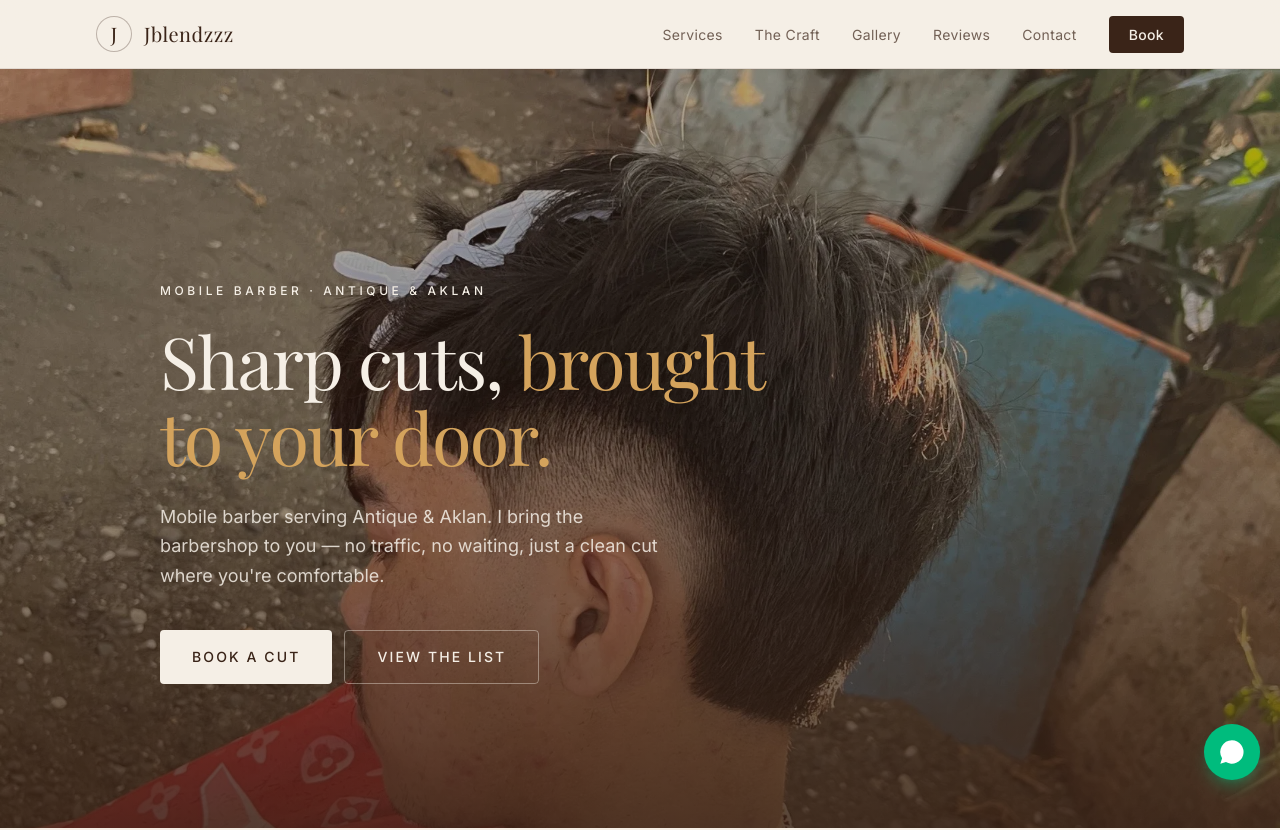
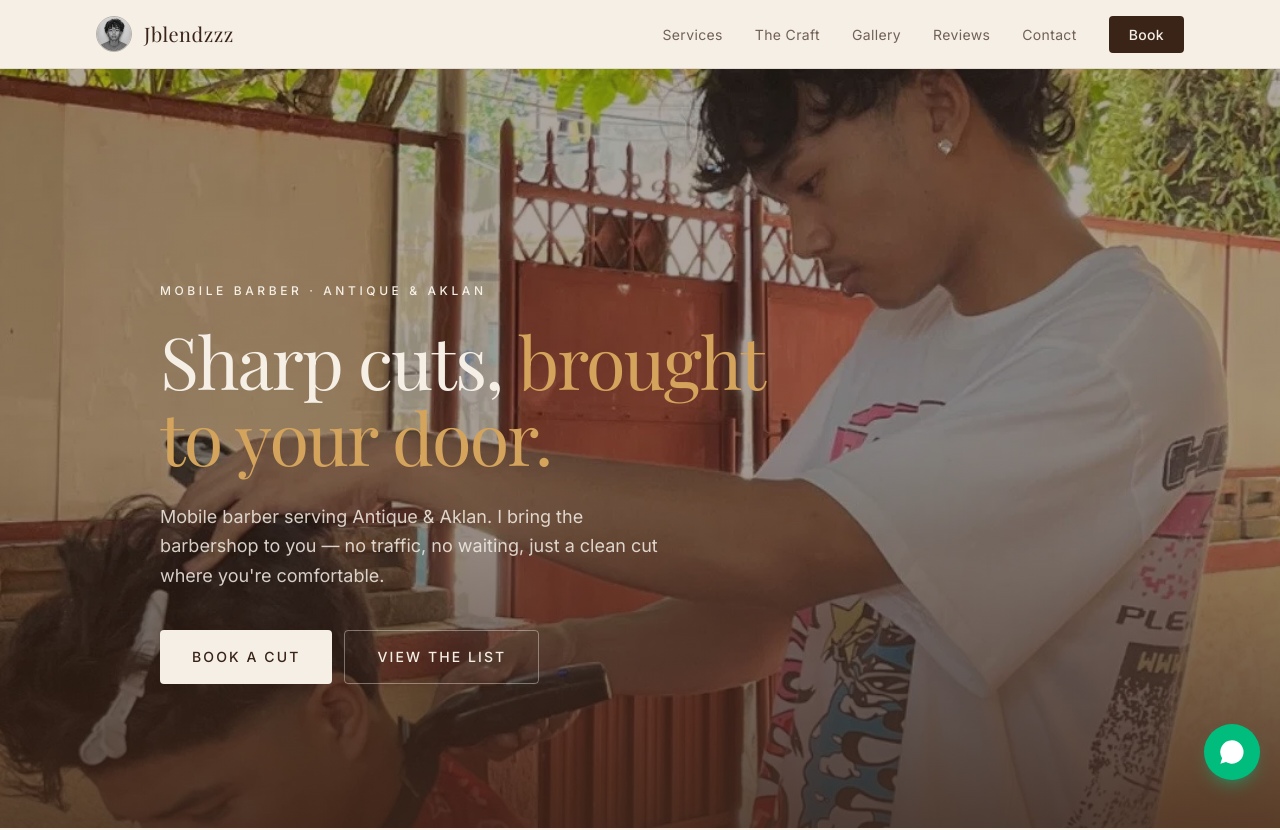
Before and after one commit to cfcn2021-ai/jblendzzz, a Next.js app: page / in a window 1280 px wide. Shown: the top 830 px of the page. Built offline with nearby package versions, Linux system fonts and the light colour scheme; a web font is replaced by a local one.

Commit message:
Swap hero image to front-page.webp; replace J logo with profile photo

```diff
--- a/components/Footer.tsx
+++ b/components/Footer.tsx
@@ -6,8 +6,12 @@ export default function Footer() {
     <footer className="border-t border-brown/15 bg-cream-light py-10">
       <div className="mx-auto flex max-w-6xl flex-col items-center justify-between gap-4 px-5 sm:flex-row lg:px-8">
         <div className="flex items-center gap-3">
-          <div className="grid h-8 w-8 place-items-center rounded-full border border-brown/30 bg-cream font-display text-lg text-brown leading-none">
-            J
+          <div className="h-8 w-8 overflow-hidden rounded-full border border-brown/30">
+            <img
+              src="/gallery/profile.webp"
+              alt=""
+              className="h-full w-full object-cover"
+            />
           </div>
           <span className="font-display text-lg tracking-wide text-brown">
             {SITE.name}
--- a/components/Hero.tsx
+++ b/components/Hero.tsx
@@ -5,7 +5,7 @@ export default function Hero() {
     <section id="top" className="relative isolate overflow-hidden">
       <div className="absolute inset-0 -z-10">
         <img
-          src="/gallery/cut3.webp"
+          src="/gallery/front-page.webp"
           alt="Sharp cut by Jblendzzz"
           className="h-full w-full object-cover"
         />
--- a/components/Nav.tsx
+++ b/components/Nav.tsx
@@ -18,8 +18,12 @@ export default function Nav() {
     <header className="sticky top-0 z-40 border-b border-brown/10 bg-cream/85 backdrop-blur-md">
       <nav className="mx-auto flex max-w-6xl items-center justify-between px-5 py-4 lg:px-8">
         <a href="#top" className="flex items-center gap-3 group">
-          <div className="grid h-9 w-9 place-items-center rounded-full border border-brown/30 bg-cream font-display text-xl text-brown leading-none transition group-hover:border-brown">
-            J
+          <div className="h-9 w-9 overflow-hidden rounded-full border border-brown/30 transition group-hover:border-brown">
+            <img
+              src="/gallery/profile.webp"
+              alt=""
+              className="h-full w-full object-cover"
+            />
           </div>
           <span className="font-display text-xl tracking-wide text-brown">
             {SITE.name}
```
Also changed, not shown: public/gallery/front-page.webp (added), public/gallery/profile.webp (added).
